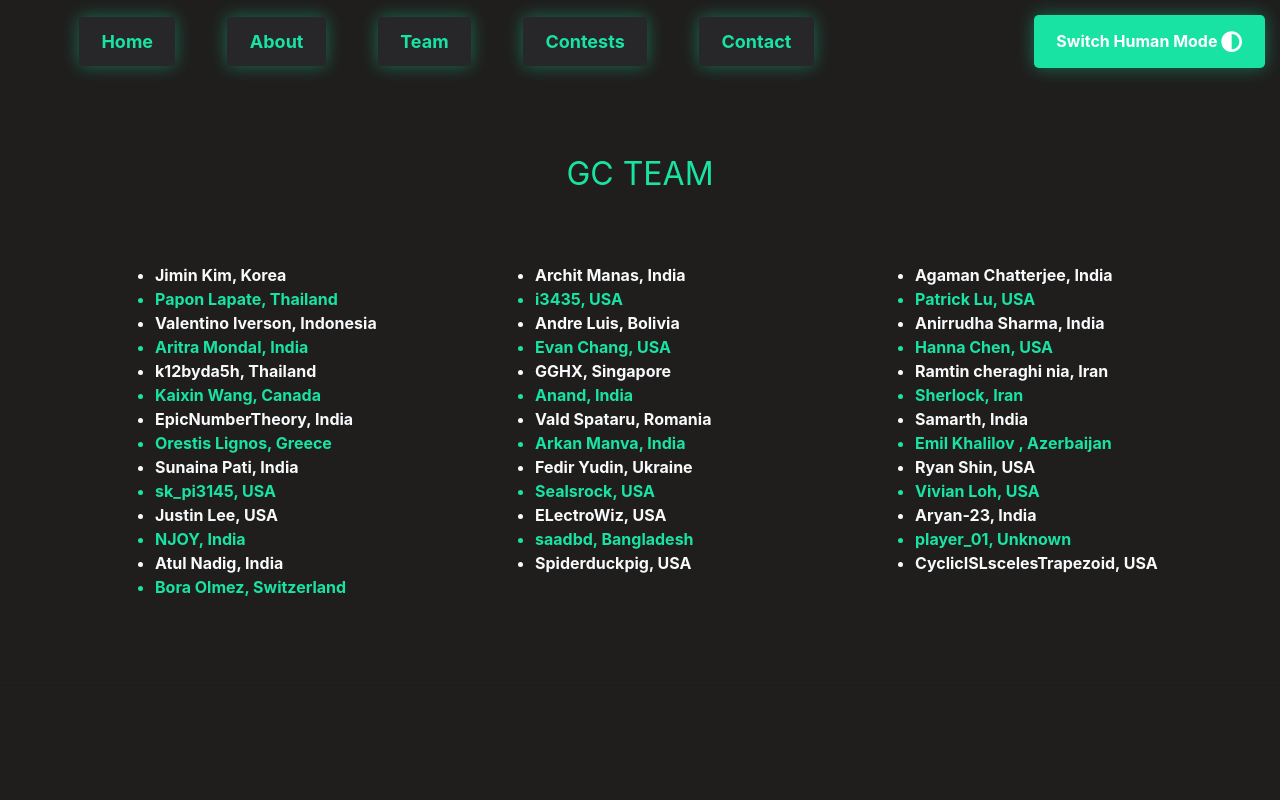
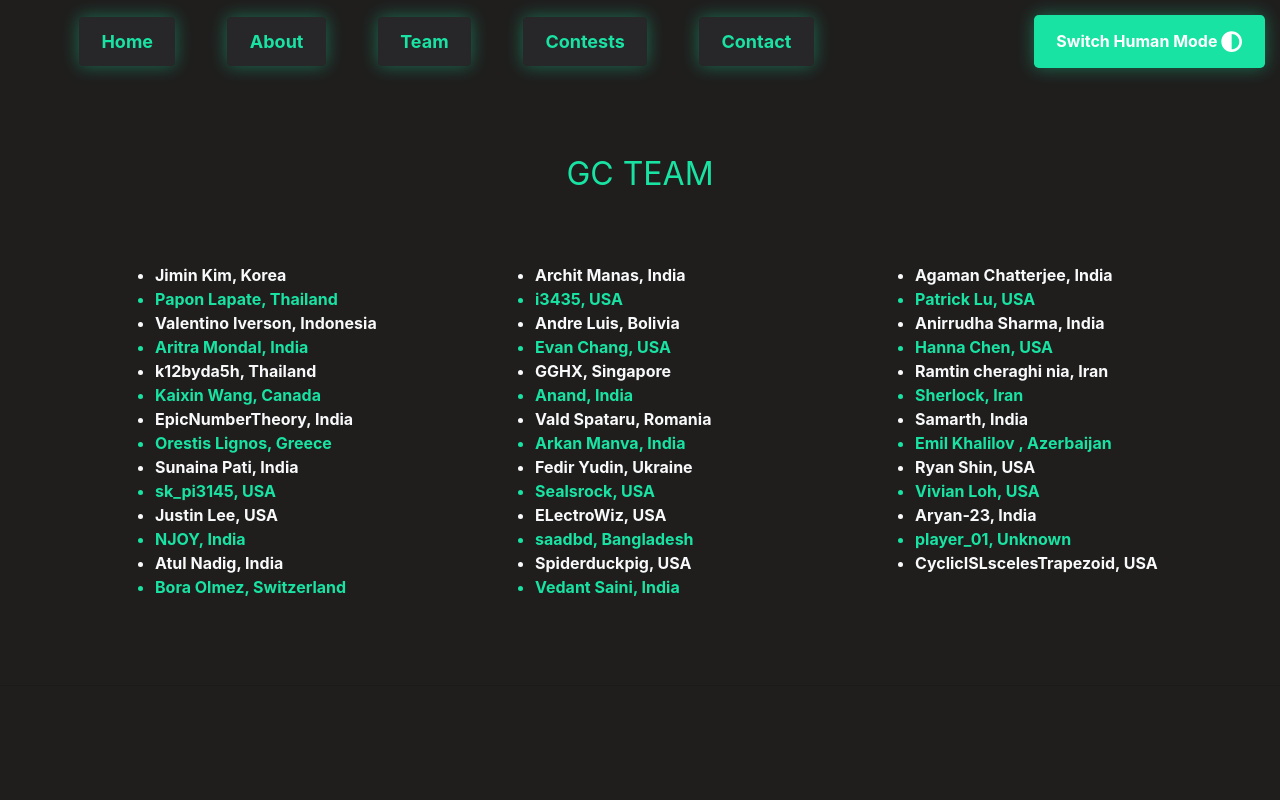
Before and after one commit to gaussiancurvolympiads/gaussiancurv, a React (Create React App) app: page /team in a window 1280 px wide. Shown: the top 800 px of the page. Built offline with nearby package versions, Linux system fonts and the light colour scheme.

Commit message:
Update Team.jsx

```diff
--- a/src/components/Team.jsx
+++ b/src/components/Team.jsx
@@ -150,6 +150,8 @@ const Team = ({ darkMode }) => {
 <li >saadbd, Bangladesh</li>
 <li class={darkMode? "text-secondary" : "text-light"}>Spiderduckpig, USA</li>
 
+<li >Vedant Saini, India</li>
+
 
 
 
```
